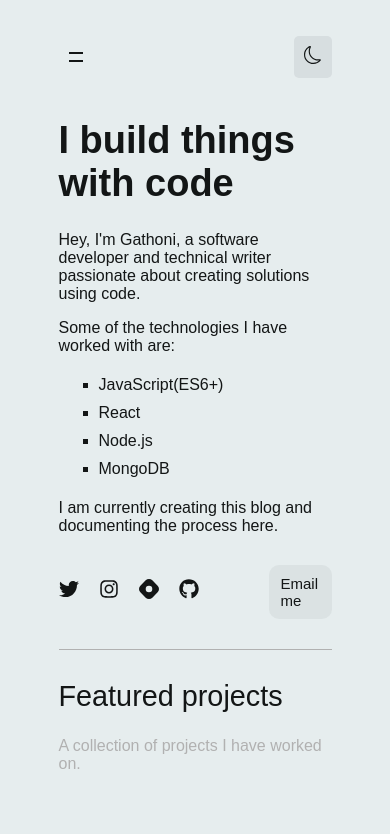
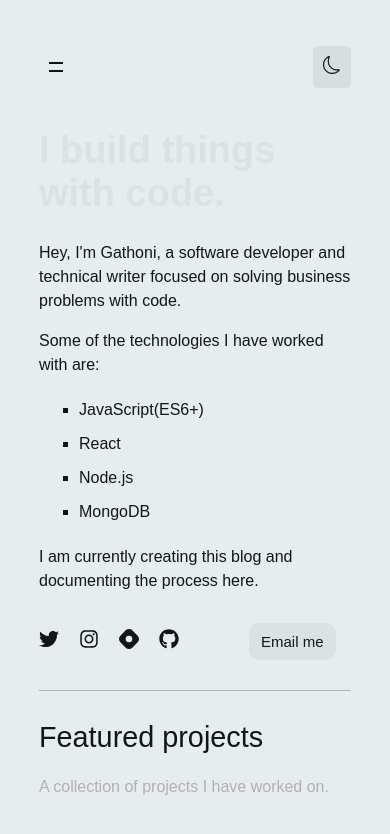
Before and after one commit to gathoni-k/Nxt-Blog, a Next.js app: page / in a window 390 px wide. Shown: the top 834 px of the page. Built offline with nearby package versions, Linux system fonts and the light colour scheme.

Commit message:
Fix page widths

```diff
--- a/components/ArticleCard/articlecard.module.css
+++ b/components/ArticleCard/articlecard.module.css
@@ -2,12 +2,12 @@
     padding: 3.2rem 2.6rem ;
     background: var(--color-bg-secondary);
     border-radius: 4px;
-    width: 60vw;
-    margin: 2rem auto;
+    width: 80%;
+    margin: 2rem 0;
 }
 @media screen and (max-width: 600px) {
     .container {
-       width: 75vw;
+       width: 70vw;
     }
 }
 @media screen and (max-width: 400px) {
--- a/components/Navbar/navbar.module.css
+++ b/components/Navbar/navbar.module.css
@@ -2,7 +2,7 @@
     display: flex;
     justify-content: space-between;
     align-items: center;
-    width: 70vw;
+    width: 100%;
     margin: 0 auto;
 }
 .menuitems {
--- a/pages/index.js
+++ b/pages/index.js
@@ -8,12 +8,12 @@ const Home= () => {
     <div className={styles.container}>
       <Navbar/>
       <header>
-        <h1 className={styles.header}>I build things with code</h1>
+        <h1 className={styles.header}>I build things with code.</h1>
       </header>
       <main>
         <article className={styles.introduction}>
           <p>
-            Hey, I&apos;m Gathoni, a software developer and technical writer passionate about creating solutions using code.
+            Hey, I&apos;m Gathoni, a software developer and technical writer focused on solving business problems with code.
           </p>
           <p>Some of the technologies I have worked with are:</p>
           <div className={styles.uvplist}>
--- a/styles/Home.module.css
+++ b/styles/Home.module.css
@@ -1,20 +1,9 @@
 .post {
     display: flex;
     flex-direction: column;
-    width: 70vw;
-    margin: 0 auto;
+    width: 100%;
 }
 
-@media screen and (max-width: 650px) {
-    .post {
-       width: 80vw;
-    }
-}
-@media screen and (max-width: 400px) {
-    .post {
-        width: 80vw;
-     }
-}
 .title {
     font-size: 3.2rem;
     color: var(--color-text-primary);
@@ -42,17 +31,20 @@
 
 }
 .container {
-    width: 70vw;
+    width: 100%;
     margin: 0 auto;
 }
 .header {
-    color: var(--color-text-primary);
+    color: var(--color-bg-secondary);
     font-size: 3.8rem;
 
 }
 .introduction {
     font-weight: 300;
     color: var(--color-text-primary);
+    line-height: 2.4rem;
+    font-size: 1.6rem;
+
 }
 .uvplist ul {
     list-style-type: square;
--- a/styles/globals.css
+++ b/styles/globals.css
@@ -8,7 +8,8 @@ body {
   --color-bg-primary: #E6EDEE;
   --color-bg-secondary: #7d86881c;
   padding: 3rem;
-  margin: 0;
+  width: 80vw;
+  margin: 0 auto;
   font-size: 1.6rem;
   font-family: 'Source Sans Pro', sans-serif;
   background: var(--color-bg-primary);
@@ -16,12 +17,7 @@ body {
   font-family: sans-serif;
   transition: background 0.25s ease-in-out;
 }
-@media screen and (max-width: 400px) {
-  body {
-     padding: 2rem;
 
-  }
-}
 body[data-theme="light"] {
   --color-text-primary: #131616;
   --color-text-secondary: #ff6b00;
```
